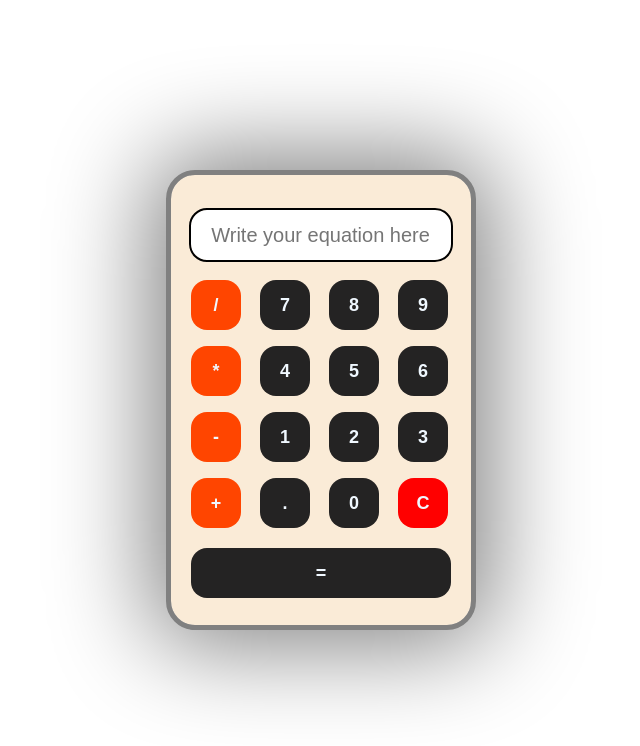
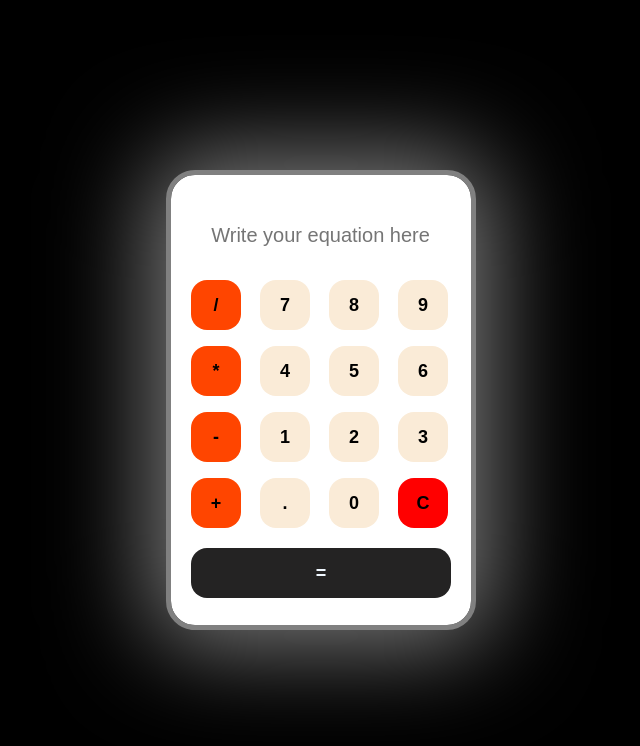
Before and after one commit to supriyobaruab/Calculator, a plain HTML site: page index.html in a window 1280 px wide. Shown: the whole page, without its empty margins (319-959 px from the left). Drawn offline with Linux system fonts and the light colour scheme.

Commit message:
modified the css file

```diff
--- a/style.css
+++ b/style.css
@@ -9,11 +9,12 @@ body {
   justify-content: center;
   display: flex;
   align-items: center;
+  background-color: black;
 }
 .container {
   width: 300px;
   height: 450px;
-  background-color: antiquewhite;
+  background-color: white;
   border-radius: 1.5rem;
   outline: 5px solid gray;
   padding: 20px;
@@ -25,7 +26,6 @@ body {
   border-style: none;
   height: 50px;
   border-radius: 1rem;
-  outline: 2px solid;
   font-size: 20px;
   text-align: right;
   padding-right: 10px;
@@ -42,8 +42,8 @@ body {
   height: 50px;
   border-style: none;
   border-radius: 1rem;
-  background-color: rgb(36, 35, 35);
-  color: aliceblue;
+  background-color: antiquewhite;
+  color: black;
   font-size: 18px;
   font-weight: 600;
 }
```
